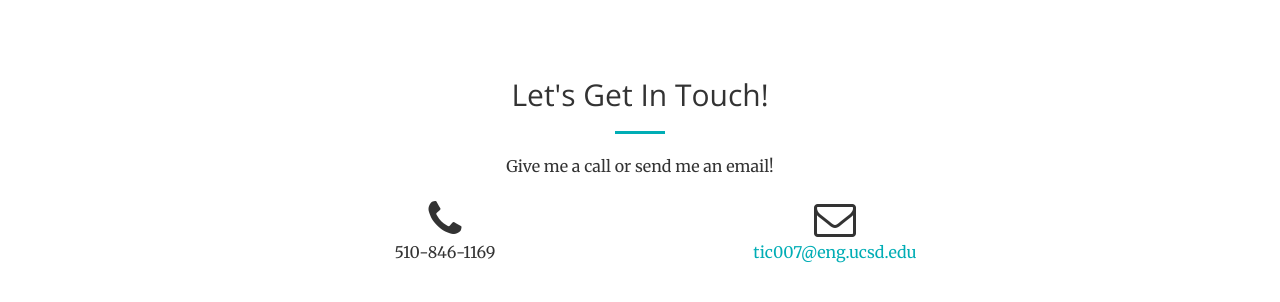
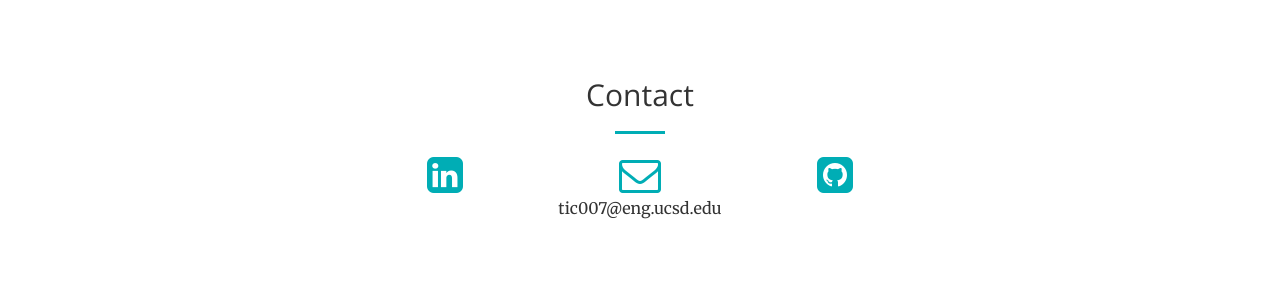
Before and after one commit to tinachungofficial/tinachungofficial.github.io, a website: page index.html in a window 1280 px wide. Shown: the part 2075-2377 px from the top of the page. Drawn offline with nearby package versions, Linux system fonts and the light colour scheme.

Commit message:
fixed contact info

```diff
--- a/index.html
+++ b/index.html
@@ -201,17 +201,33 @@
         <div class="container">
             <div class="row">
                 <div class="col-lg-8 col-lg-offset-2 text-center">
-                    <h2 class="section-heading">Let's Get In Touch!</h2>
+                    <h2 class="section-heading">Contact</h2>
                     <hr class="primary">
-                    <p>Give me a call or send me an email!</p>
+
                 </div>
-                <div class="col-lg-4 col-lg-offset-2 text-center">
-                    <i class="fa fa-phone fa-3x sr-contact"></i>
-                    <p>510-846-1169</p>
+            </div>
+            <div class="row">
+                <div class="col-xs-4 col-sm-2 col-sm-offset-3 text-center">
+                    <a href="https://www.linkedin.com/in/tinachungofficial">
+                        <i class="fa fa-linkedin-square fa-3x sr-contact"></i>
+                    </a>
+
+
                 </div>
-                <div class="col-lg-4 text-center">
-                    <i class="fa fa-envelope-o fa-3x sr-contact"></i>
-                    <p><a href="mailto:your-email@your-domain.com">tic007@eng.ucsd.edu</a></p>
+                <div class="col-xs-4 col-sm-2 text-center">
+
+                    <a href="mailto:tic007@eng.ucsd.edu">
+                        <i class="fa fa-envelope-o fa-3x sr-contact"></i>
+                    </a>
+                    <p>tic007@eng.ucsd.edu</p>
+                </div>
+                <div class="col-xs-4 col-sm-2 text-center">
+
+                    <a href="https://github.com/tinachungofficial">
+                        <i class="fa fa-github-square fa-3x sr-contact"></i>
+                    </a>
+
+
                 </div>
             </div>
         </div>
```
